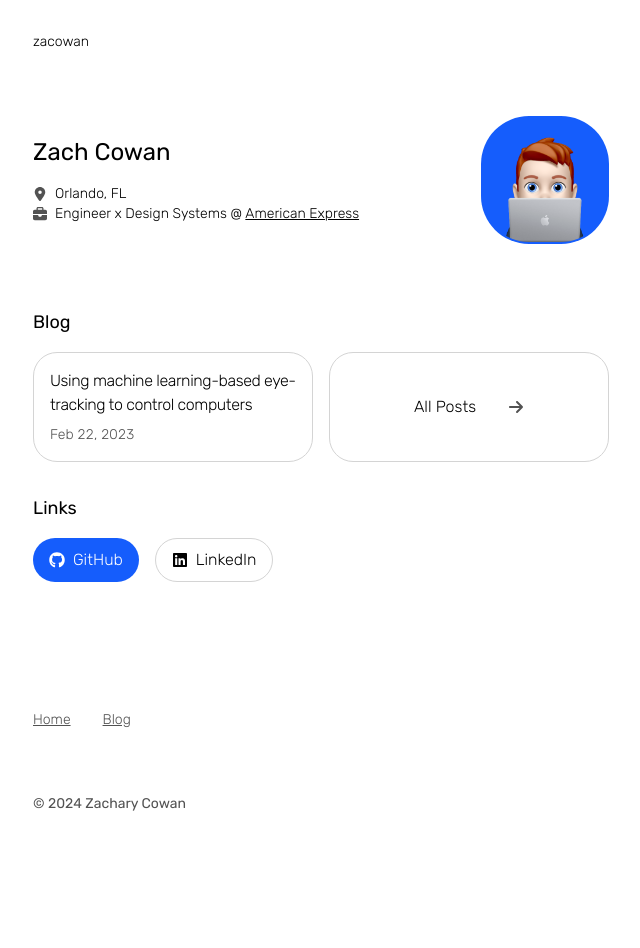
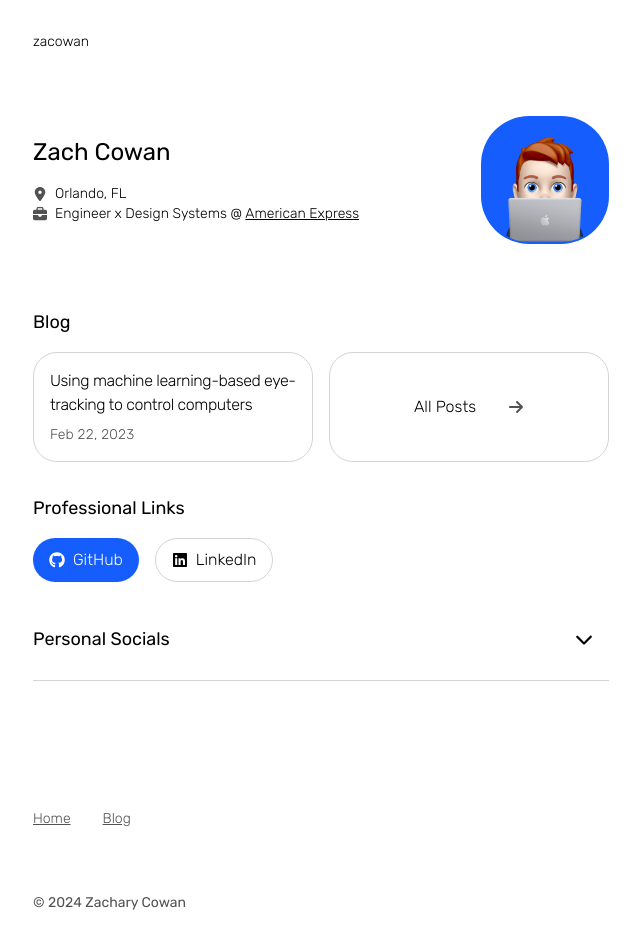
Before and after one commit to zacowan/zacowan.com, a Next.js app: page / in a window 1280 px wide. Shown: the top 948 px of the page, without its empty margins (319-959 px from the left). Before the commit the page ends 878 px from the top, so only its background shows below. Built offline with nearby package versions, Linux system fonts and the light colour scheme.

Commit message:
feat(home): add accordion with personal social links (#41)

```diff
--- /dev/null
+++ b/app/accordion.module.css
@@ -0,0 +1,33 @@
+/* For rotating the chevron when open */
+.trigger[data-state="open"] > .chevronContainer {
+  transform: rotate(180deg);
+}
+
+/* For animating the content on open and close */
+.content {
+  overflow: hidden;
+}
+.content[data-state="open"] {
+  animation: slideDown 300ms ease-out;
+}
+.content[data-state="closed"] {
+  animation: slideUp 300ms ease-out;
+}
+
+@keyframes slideDown {
+  from {
+    height: 0;
+  }
+  to {
+    height: var(--radix-accordion-content-height);
+  }
+}
+
+@keyframes slideUp {
+  from {
+    height: var(--radix-accordion-content-height);
+  }
+  to {
+    height: 0;
+  }
+}
--- a/app/page.tsx
+++ b/app/page.tsx
@@ -9,11 +9,23 @@ import {
   FaLocationDot,
   FaBriefcase,
   FaArrowRight,
+  FaThreads,
+  FaInstagram,
+  FaChevronDown,
+  FaBluesky,
+  FaMastodon,
 } from "react-icons/fa6";
+import * as Accordion from "@radix-ui/react-accordion";
+import accordionStyles from "./accordion.module.css";
+import { cn } from "./utils/cn";
 
 const AMEX_CAREERS_HREF = "https://www.americanexpress.com/en-us/careers/";
 const LINKEDIN_HREF = "https://www.linkedin.com/in/zacowan/";
 const GITHUB_HREF = "https://github.com/zacowan";
+const THREADS_HREF = "https://www.threads.net/@zacowan";
+const INSTAGRAM_HREF = "https://www.instagram.com/zacowan/";
+const BLUESKY_HREF = "https://bsky.app/profile/zacowan.bsky.social";
+const MASTODON_HREF = "https://mastodon.social/@zacowan";
 
 const FEATURED_BLOG_POST_SLUG = "ml-eye-tracking";
 
@@ -76,7 +88,7 @@ export default function Page() {
           </div>
         )}
         <div>
-          <h3 className="text-lg mb-4 font-normal">Links</h3>
+          <h3 className="text-lg mb-4 font-normal">Professional Links</h3>
           <ul className="flex flex-wrap items-center gap-4">
             <li>
               <CallToAction href={GITHUB_HREF} startSlot={<FaGithub />}>
@@ -88,17 +100,61 @@ export default function Page() {
                 LinkedIn
               </BadgeLink>
             </li>
-            {/* <li>
+          </ul>
+        </div>
+        <div>
+          <Accordion.Root type="single" collapsible={true}>
+            <Accordion.Item
+              value="personal"
+              className="border-b dark:border-neutral-700 border-neutral-300"
+            >
+              <Accordion.Header className="text-lg mb-4 font-normal">
+                <Accordion.Trigger
+                  className={cn(
+                    accordionStyles.trigger,
+                    "flex flex-row justify-between items-center w-full group",
+                  )}
+                >
+                  <span>Personal Socials</span>
+                  <div
+                    className={cn(
+                      accordionStyles.chevronContainer,
+                      "dark:group-hover:bg-neutral-900 group-hover:bg-neutral-100 group-active:scale-95 p-4 rounded-full",
+                    )}
+                  >
+                    <FaChevronDown />
+                  </div>
+                </Accordion.Trigger>
+              </Accordion.Header>
+              <Accordion.Content className={cn(accordionStyles.content)}>
+                <ul className="flex flex-wrap items-center gap-4 pb-8">
+                  <li>
                     <BadgeLink href={THREADS_HREF} startSlot={<FaThreads />}>
                       Threads
                     </BadgeLink>
                   </li>
                   <li>
-              <BadgeLink href={INSTAGRAM_HREF} startSlot={<FaInstagram />}>
+                    <BadgeLink
+                      href={INSTAGRAM_HREF}
+                      startSlot={<FaInstagram />}
+                    >
                       Instagram
                     </BadgeLink>
-            </li> */}
+                  </li>
+                  <li>
+                    <BadgeLink href={BLUESKY_HREF} startSlot={<FaBluesky />}>
+                      Bluesky
+                    </BadgeLink>
+                  </li>
+                  <li>
+                    <BadgeLink href={MASTODON_HREF} startSlot={<FaMastodon />}>
+                      Mastodon
+                    </BadgeLink>
+                  </li>
                 </ul>
+              </Accordion.Content>
+            </Accordion.Item>
+          </Accordion.Root>
         </div>
       </div>
     </section>
--- a/package.json
+++ b/package.json
@@ -10,6 +10,7 @@
     "typecheck": "tsc --noEmit"
   },
   "dependencies": {
+    "@radix-ui/react-accordion": "^1.2.1",
     "@tailwindcss/postcss": "4.0.0-alpha.20",
     "@vercel/analytics": "^1.3.1",
     "@vercel/speed-insights": "^1.0.12",
```
Also changed, not shown: 1 other file (tests, documents, lock files or other folders). Lines whose indentation alone changed are shown as unchanged.
